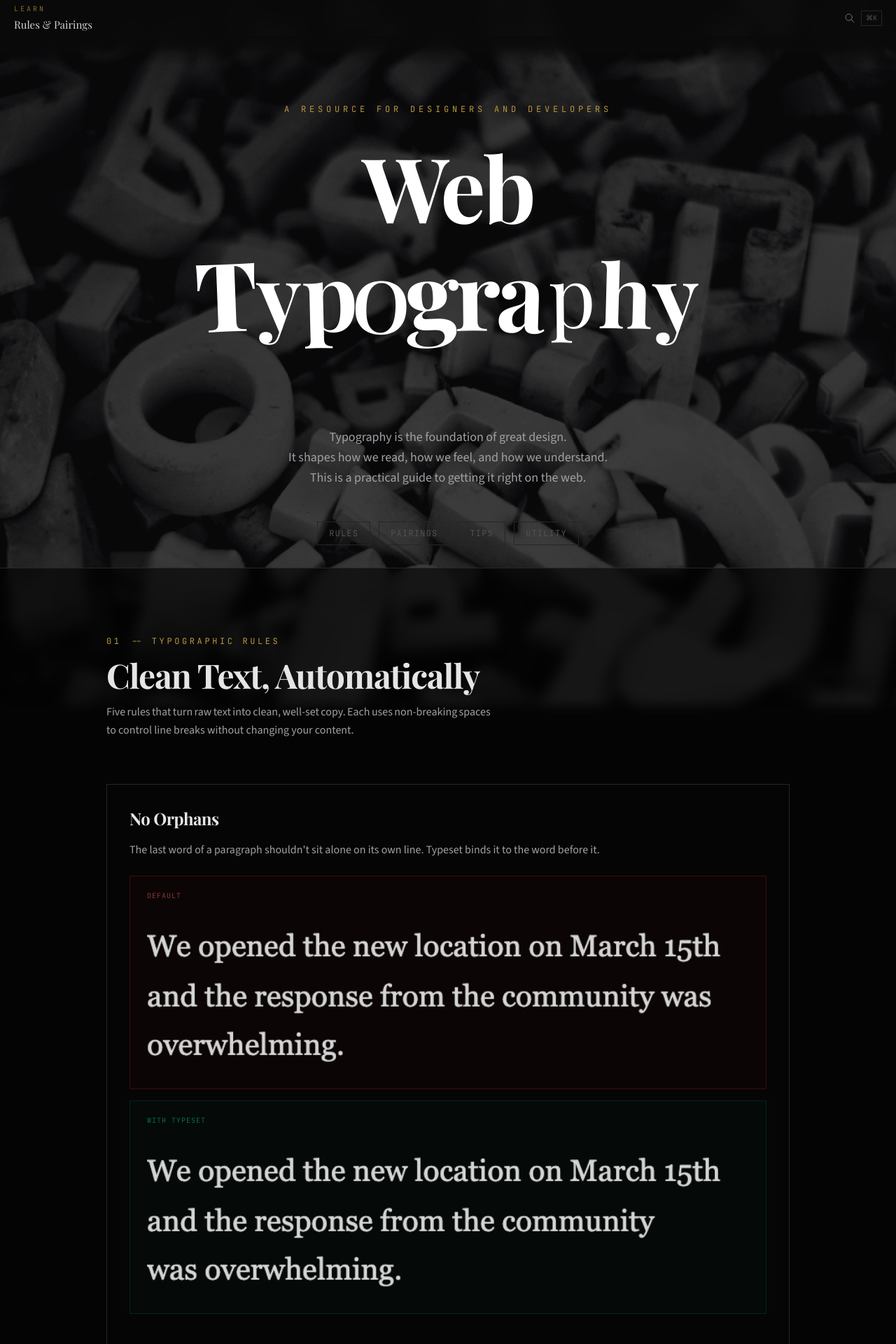
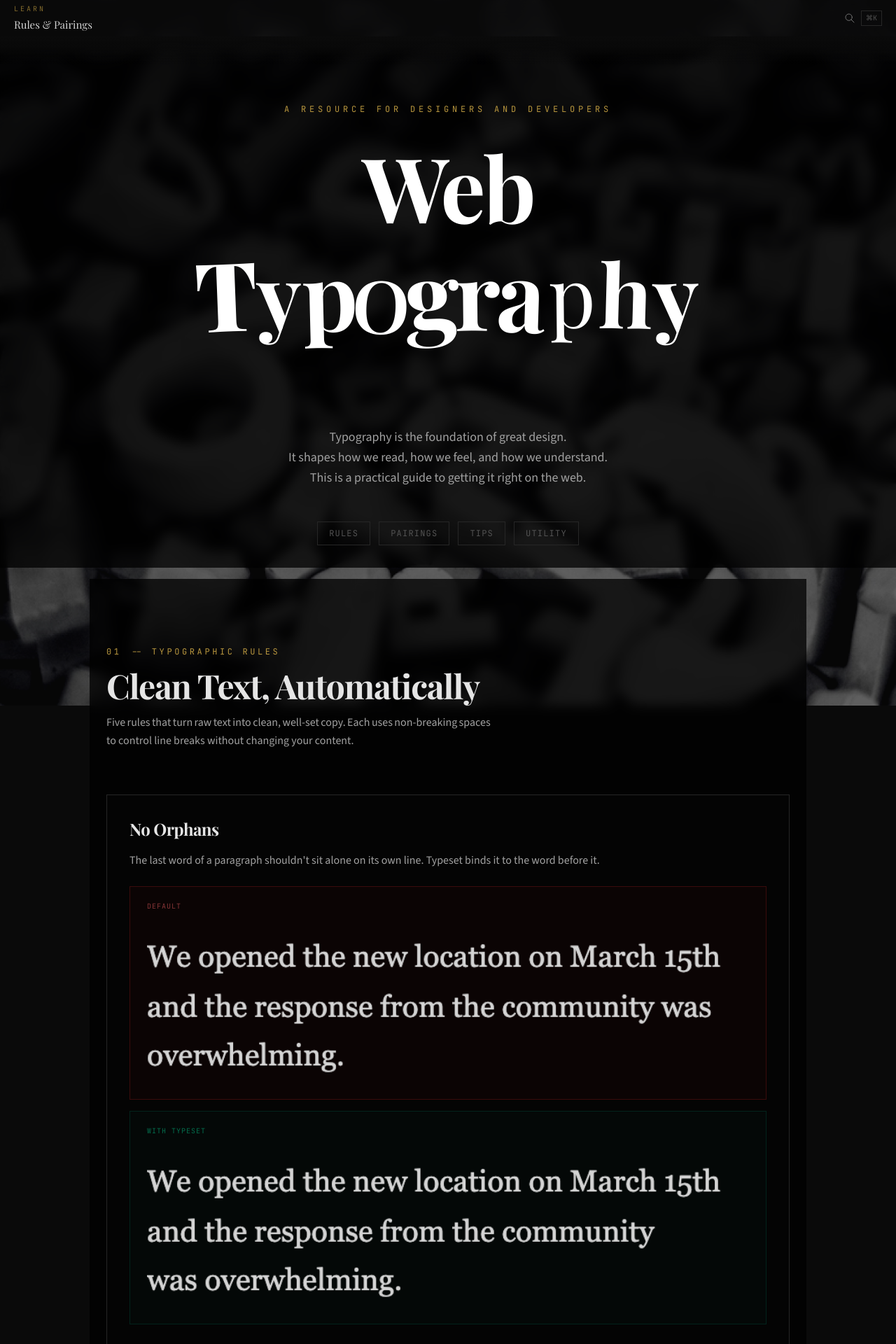
Before and after one commit to speedwarnsf/web-typography, a Next.js app: page / in a window 1280 px wide. Shown: the top 1920 px of the page at 70% size. Built offline with nearby package versions, Linux system fonts and the light colour scheme; a web font is replaced by a local one.

Commit message:
fix: dark boxes on each section with gaps between showing the photo

```diff
--- a/src/app/layout.tsx
+++ b/src/app/layout.tsx
@@ -86,7 +86,7 @@ export default function RootLayout({ children }: { children: React.ReactNode })
           aria-hidden="true"
           id="hero-bg"
           className="fixed top-0 left-0 w-full h-[120vh] object-cover pointer-events-none select-none"
-          style={{ zIndex: 0, opacity: 0.2, filter: 'contrast(1.2) brightness(1.0)', willChange: 'transform' }}
+          style={{ zIndex: 0, opacity: 0.35, filter: 'contrast(1.2) brightness(1.0)', willChange: 'transform' }}
         />
         {/* No gradient overlay — let the photo breathe */}
         <HeroParallax />
--- a/src/app/page.tsx
+++ b/src/app/page.tsx
@@ -235,7 +235,7 @@ export default function Home() {
       {/* eslint-disable-next-line @next/next/no-page-custom-font */}
       <link rel="stylesheet" href={GOOGLE_FONTS_URL} />
       {/* ── Hero ── */}
-      <section className="relative flex flex-col items-center justify-center pt-8 sm:pt-12 lg:pt-[12vh] min-h-[85vh] px-4 sm:px-6 text-center border-b border-neutral-800">
+      <section className="relative flex flex-col items-center justify-center pt-8 sm:pt-12 lg:pt-[12vh] min-h-[85vh] px-4 sm:px-6 text-center mb-4 bg-black/75 backdrop-blur-sm">
         {/* Content */}
         <div className="relative z-10 flex flex-col items-center justify-center w-full h-full">
         <p className="font-mono text-xs uppercase tracking-[0.4em] text-[#B8963E] mb-8">
@@ -262,11 +262,11 @@ export default function Home() {
         </div>
       </section>
 
-      {/* ── Content area — semi-transparent so fixed photo bleeds through ── */}
-      <div className="relative bg-black/60 backdrop-blur-sm">
+      {/* ── Content area — transparent wrapper, each section gets its own dark box ── */}
+      <div className="relative">
 
       {/* ── Typographic Rules ── */}
-      <section id="rules" className="max-w-5xl mx-auto px-4 sm:px-6 py-12 sm:py-24">
+      <section id="rules" className="max-w-5xl mx-auto px-4 sm:px-6 py-12 sm:py-24 my-4 bg-black/75 backdrop-blur-sm">
         <p className="font-mono text-xs uppercase tracking-[0.3em] text-[#B8963E] mb-4">
           01 -- Typographic Rules
         </p>
@@ -338,7 +338,7 @@ export default function Home() {
       </section>
 
       {/* ── Font Pairings ── */}
-      <section id="pairings" className="border-t border-neutral-800">
+      <section id="pairings" className="my-4 bg-black/75 backdrop-blur-sm">
         <div className="max-w-5xl mx-auto px-4 sm:px-6 py-12 sm:py-24">
           <p className="font-mono text-xs uppercase tracking-[0.3em] text-[#B8963E] mb-4">
             02 -- Font Pairings
@@ -404,7 +404,7 @@ export default function Home() {
       </section>
 
       {/* ── Typography Tips ── */}
-      <section id="tips" className="border-t border-neutral-800">
+      <section id="tips" className="my-4 bg-black/75 backdrop-blur-sm">
         <div className="max-w-5xl mx-auto px-4 sm:px-6 py-12 sm:py-24">
           <p className="font-mono text-xs uppercase tracking-[0.3em] text-[#B8963E] mb-4">
             03 -- Typography Tips
@@ -446,7 +446,7 @@ export default function Home() {
       </section>
 
       {/* ── Full Utility ── */}
-      <section id="utility" className="border-t border-neutral-800">
+      <section id="utility" className="my-4 bg-black/75 backdrop-blur-sm">
         <div className="max-w-5xl mx-auto px-4 sm:px-6 py-12 sm:py-24">
           <p className="font-mono text-xs uppercase tracking-[0.3em] text-[#B8963E] mb-4">
             04 -- The Utility
@@ -468,7 +468,7 @@ export default function Home() {
       </section>
 
       {/* ── Footer ── */}
-      <footer className="border-t border-neutral-800 py-12 text-center">
+      <footer className="my-4 bg-black/75 backdrop-blur-sm py-12 text-center">
         <p className="font-mono text-xs uppercase tracking-widest text-neutral-600">
           Built with care for the craft of typography
         </p>
```
